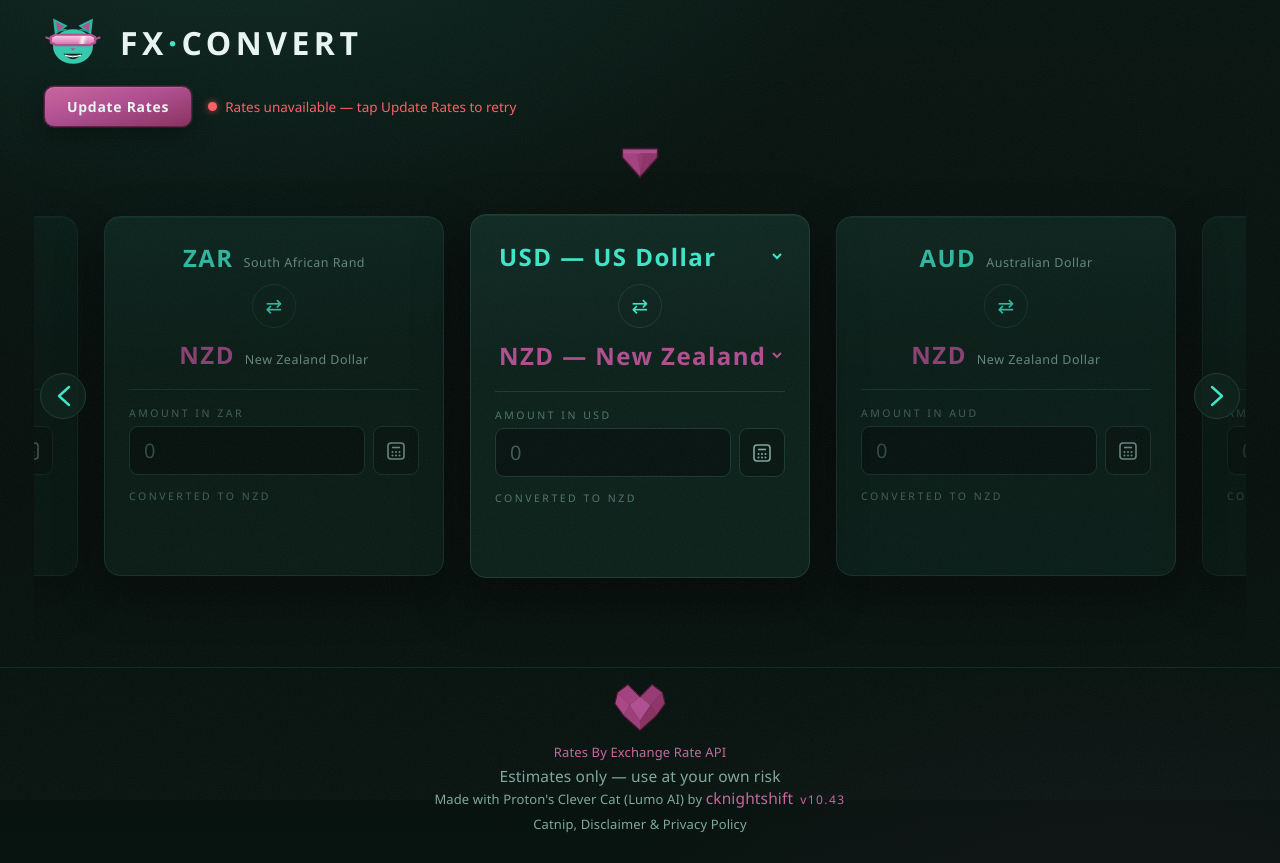
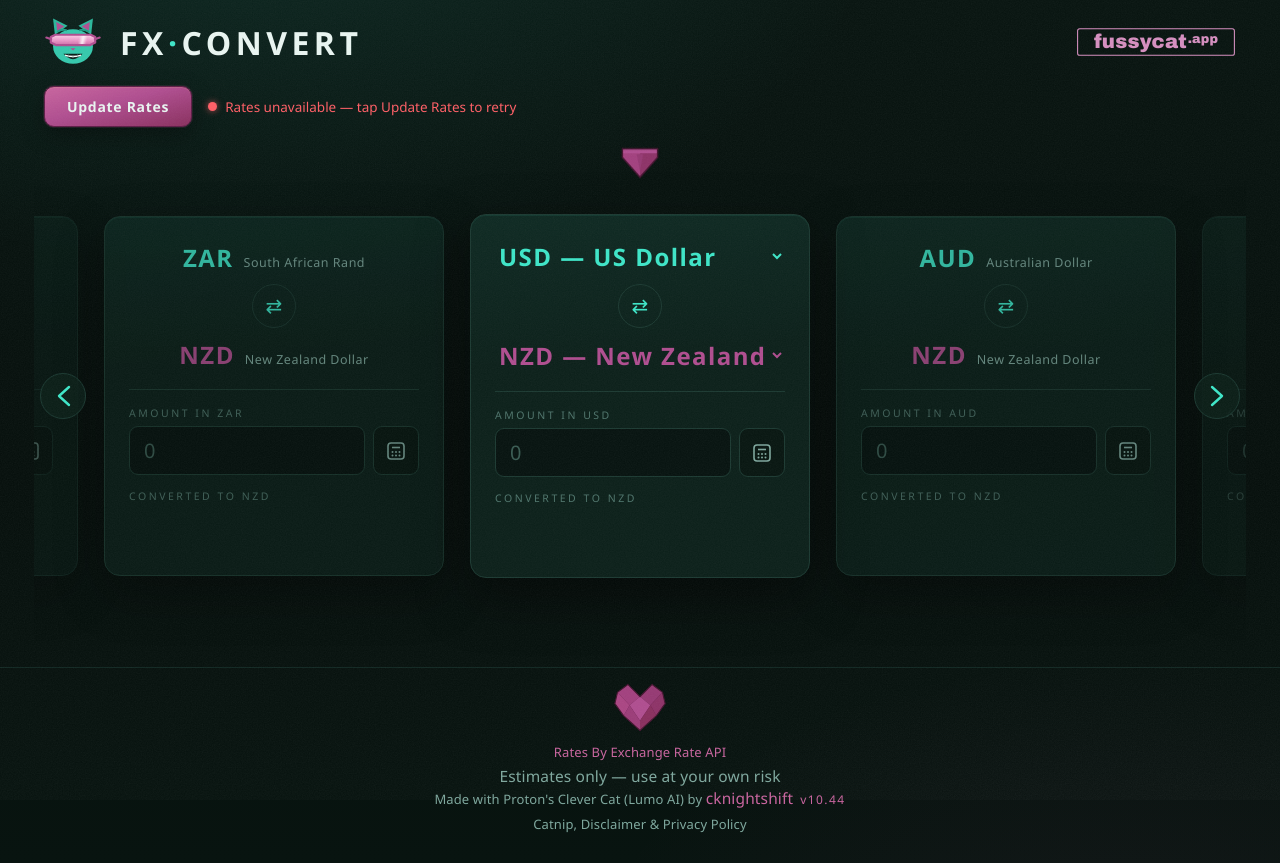
Before and after one commit to cknightshift/fx-convert, a plain HTML site: page index.html in a window 1280 px wide. Drawn offline with Linux system fonts and the light colour scheme; no server answers.

Commit message:
Update FX Convert to v10.44

```diff
--- a/index.html
+++ b/index.html
@@ -54,7 +54,7 @@
    touching page pinch-zoom */
 /* v10.36: .ccy joined the guard — a select is a tappable control,
    extending the v10.32 scope by its own rule */
-.btn,.nav,.swap,.calc-btn,.calc-pop button,.ccy{touch-action:manipulation}
+.btn,.nav,.swap,.calc-btn,.calc-pop button,.ccy,.brand-link{touch-action:manipulation}
 html,body{min-height:100%}
 body{
   font-family:"Avenir Next","Segoe UI",system-ui,-apple-system,"Helvetica Neue",Arial,sans-serif;
@@ -83,6 +83,18 @@ header .logo{flex:0 0 auto;display:block}
 }
 .header-brand .tick{color:var(--teal)}
 @media (max-width:640px){.header-brand{font-size:clamp(20px,3vw,26px)}}
+/* v10.44 — the fussycat.app wordmark badge rides the header's right
+   edge (margin-left:auto in the existing flex row). Height mirrors
+   the neighbouring FX CONVERT brand text's clamps exactly (both
+   tiers), so the pair scales in lockstep; width follows the viewBox
+   aspect (1500:300 = 5:1), so the badge scales without distortion.
+   The 5:1 proportion keeps it a slender bar next to the heavier
+   lettering — full-height presence, no crowding. Hover mirrors the .btn
+   idiom: a gentle brightness lift, nothing more */
+.brand-link{margin-left:auto;flex:0 0 auto;display:block}
+.brand-badge{display:block;height:clamp(22px,3.4vw,32px);width:auto;transition:filter .15s ease}
+@media (max-width:640px){.brand-badge{height:clamp(20px,3vw,26px)}}
+.brand-link:hover .brand-badge{filter:brightness(1.12)}
 
 /* lens shimmer: a light band sweeps across the shield on a loop */
 .logo .shine{
@@ -375,6 +387,23 @@ footer{
     <path d="M27 46.4 L27.3 48.7 M32 47.1 L32 49.4 M37 46.4 L36.7 48.7" stroke="#7fa89e" stroke-width=".9" stroke-linecap="round"/>
   </svg>
   <h1 class="header-brand">FX<span class="tick">&middot;</span>CONVERT</h1>
+  <!-- v10.44 — the fussycat.app wordmark badge, linking home. Outbound
+       hardening per canon: target=_blank with noopener noreferrer;
+       the page-wide no-referrer policy means the click carries nothing
+       about the visitor. The width/height attributes are dropped on
+       purpose: an explicit width would pin the intrinsic size and
+       defeat the responsive CSS; the viewBox alone keeps the 5:1
+       aspect. The anchor's aria-label carries the accessible name;
+       the SVG stays decorative -->
+  <a class="brand-link" href="https://fussycat.app/" target="_blank" rel="noopener noreferrer" aria-label="fussycat.app">
+    <svg class="brand-badge" viewBox="0 0 1500 300" aria-hidden="true">
+      <title>fussycat.app</title>
+      <g font-family="'Archivo Black','Arial Black','Helvetica Neue',sans-serif" font-weight="900">
+        <rect x="15" y="25" width="1470" height="250" rx="20" fill="none" stroke="#d68fc0" stroke-width="10"/>
+        <text x="750" y="210" text-anchor="middle" font-size="185" letter-spacing="2" fill="#d68fc0">fussycat<tspan font-size="120" letter-spacing="1" dx="6" dy="-46">.app</tspan></text>
+      </g>
+    </svg>
+  </a>
 </header>
 
 <div class="controls">
@@ -458,13 +487,42 @@ footer{
        to stand alone -->
   <p class="priv"><a href="https://www.exchangerate-api.com" target="_blank" rel="noopener noreferrer" style="color:var(--rose-light);text-decoration:none">Rates By Exchange Rate API</a></p>
   <p class="maint">Estimates only — use at your own risk</p>
-  <p class="sig">Made with Proton's Clever Cat (Lumo AI) by <span style="font-size:15.5px;color:var(--rose-light)">cknightshift</span><span class="ver">v10.43</span></p>
+  <p class="sig">Made with Proton's Clever Cat (Lumo AI) by <span style="font-size:15.5px;color:var(--rose-light)">cknightshift</span><span class="ver">v10.44</span></p>
   <p class="priv"><a href="https://github.com/cknightshift/fx-convert/blob/main/README.md" target="_blank" rel="noopener noreferrer">Catnip, Disclaimer &amp; Privacy Policy</a></p>
 </footer>
 
 <script>
 (function(){
 'use strict';
+
+/* ===== v10.44 — header wordmark badge: fussycat.app =============
+   - A second brand joins the header: the fussycat.app wordmark
+     badge (inline SVG, adapted from the homepage's markup — the
+     .app suffix enlarged from 92 to 120 units so it stays legible
+     at badge size), pushed to the
+     row's right edge with margin-left:auto. It links to
+     https://fussycat.app/ and, like every outbound link, travels
+     with target="_blank" rel="noopener noreferrer"; the page-wide
+     no-referrer policy means the click carries nothing about the
+     visitor. Banner carried per the v10.26 precedent: link
+     additions are structural, not copy.
+   - Sizing: height mirrors the FX CONVERT brand text's own clamps
+     (clamp(22px,3.4vw,32px), with the ≤640px tier matching the
+     header's media query), width auto by viewBox aspect — the
+     badge and the wordmark grow and shrink in lockstep at every
+     viewport, and the 5:1 proportion keeps the badge a modest
+     bar alongside the heavier lettering. The width/
+     height attributes are dropped: an explicit width pins the
+     intrinsic size and defeats the responsive CSS.
+   - The badge renders from system fonts (Archivo Black falling
+     back through Arial Black); nothing is fetched, so the CSP and
+     the single-file posture are untouched. The anchor's
+     aria-label carries the accessible name; the SVG stays
+     decorative. The badge joined the touch-action:manipulation
+     guard — it is a tappable control and the double-tap-zoom
+     canon applies (the .ccy v10.36 precedent, extended). No
+     animation, so prefers-reduced-motion needs no new rule.
+   ================================================================ */
 
 /* ===== v10.41 — paste-length cap sized to the honest ceiling =====
    - Outside review flagged the amount field's missing input-length
```
